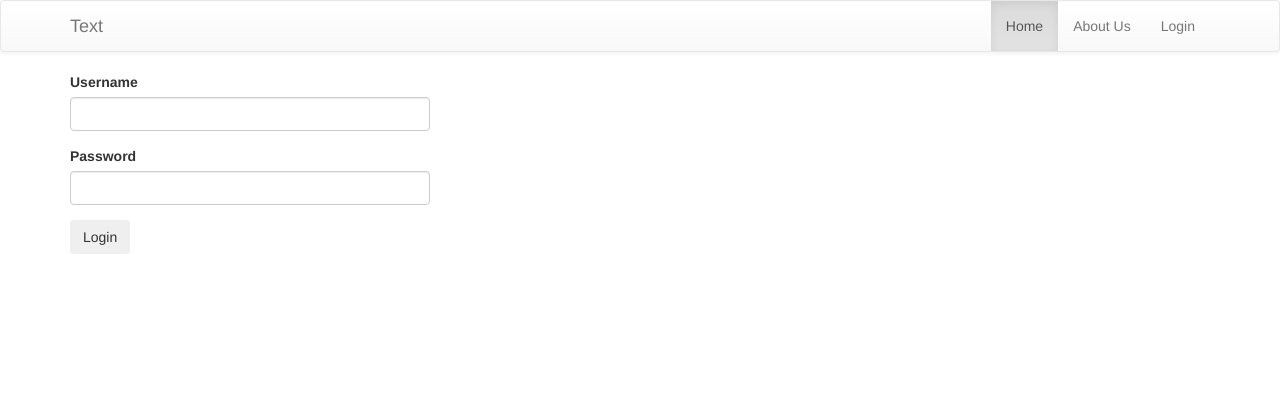
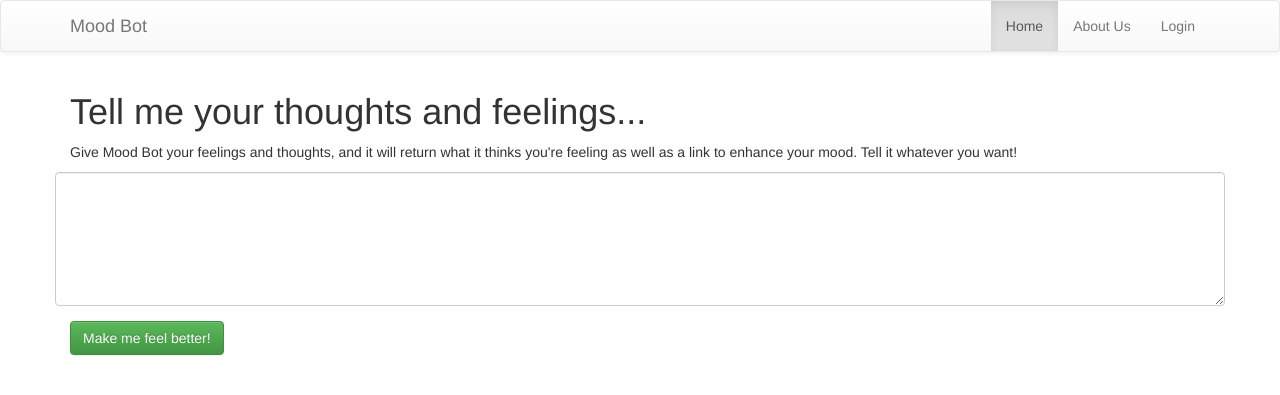
Before and after one commit to Bonanashelby/MoodBot, a Python web app: template mood_bot/mood_bot/templates/app.jinja2 in a window 1280 px wide. Shown: the top 395 px of the page. Run offline with Jinja, Linux system fonts and the light colour scheme; the template is opened without the code that fills it, so the values that code supplies are empty; some libraries are stand-ins or nearby versions.

Commit message:
Added a text box for app page.

```diff
--- a/mood_bot/mood_bot/templates/app.jinja2
+++ b/mood_bot/mood_bot/templates/app.jinja2
@@ -1,22 +1,15 @@
 {% extends"layout.jinja2" %}
 {% block content %}
-
+<h1>Tell me your thoughts and feelings...</h1>
+<p>Give Mood Bot your feelings and thoughts, and it will return what it thinks you're feeling as well as a link to enhance your mood. Tell it whatever you want!</p>
   <form method="POST">
     <div class="row">
-        <div class="form-group col-xs-4">
-            <label for="username">Username</label>
-            <input type="text" class="form-control" name="username" id="username" required/>
+        <div class="form-group">
+            <textarea class="form-control" rows="6" placeholder="Here are my feelings, Mood Bot."/>
+            </textarea>
         </div>
     </div>
-
-    <div class="row">
-        <div class="form-group col-xs-4">
-            <label for="passwor">Password</label>
-            <input type="password" class="form-control" name="password" pattern="[\w]+" required/>
-        </div>
-    </div>
-
-        <button type="submit" class="btn">Login</button>
+        <button type="submit" class="btn btn-success">Make me feel better!</button>
 </form>
 
 
--- a/mood_bot/mood_bot/templates/layout.jinja2
+++ b/mood_bot/mood_bot/templates/layout.jinja2
@@ -10,7 +10,7 @@
 
 	<div class="navbar navbar-default">
 		<div class="container">
-			<a class="navbar-brand text-muted" href="#">Text</a>
+			<a class="navbar-brand text-muted" href="/">Mood Bot</a>
 			<div class="collapse navbar-collapse">
 				<ul class="nav navbar-nav navbar-right">
 				  <li class="active"><a href="/">Home</a></li>
@@ -32,5 +32,6 @@
 <script src="https://ajax.googleapis.com/ajax/libs/jquery/1.12.4/jquery.min.js"></script>
 <script src="https://maxcdn.bootstrapcdn.com/bootstrap/3.3.7/js/bootstrap.min.js" integrity="sha384-Tc5IQib027qvyjSMfHjOMaLkfuWVxZxUPnCJA7l2mCWNIpG9mGCD8wGNIcPD7Txa" crossorigin="anonymous"></script>
 
+
 </body>
 </html>
```
Also changed, not shown: mood_bot/mood_bot/templates/about.jinja2 (+4 -4 lines).
